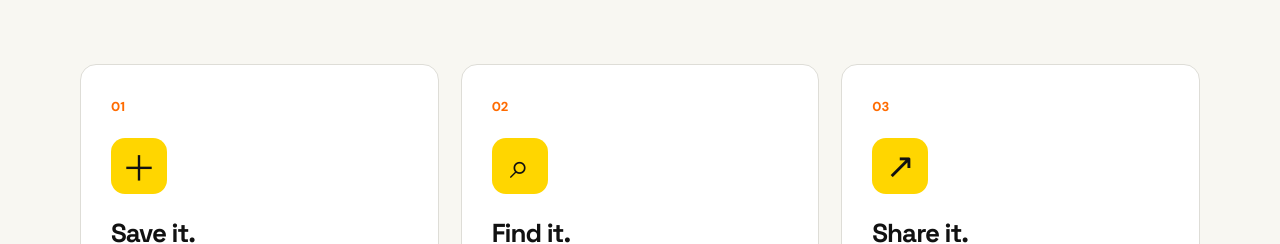
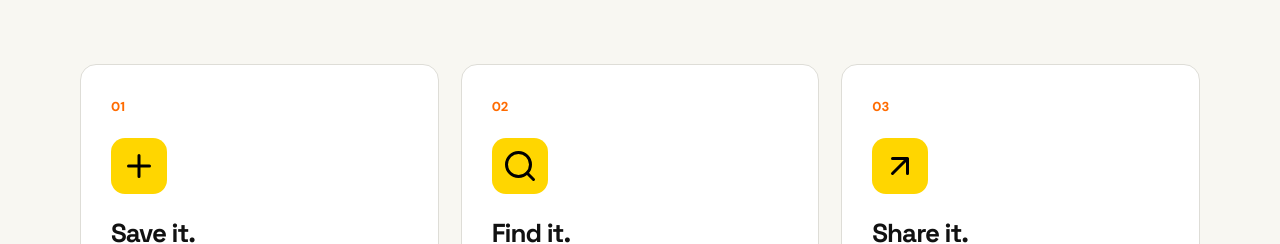
Before and after one commit to YoannLh/fast_landing, a plain HTML site: page index.html in a window 1280 px wide. Shown: the part 1500-1744 px from the top of the page. Drawn offline with Linux system fonts and the light colour scheme.

Commit message:
modify icons steps

```diff
--- a/index.html
+++ b/index.html
@@ -94,7 +94,7 @@
         <div class="steps">
           <article class="step">
             <span class="step-number">01</span>
-            <div class="step-icon">＋</div>
+            <div class="step-icon"><svg xmlns="http://www.w3.org/2000/svg" width="36" height="36" viewBox="0 0 24 24" fill="none" stroke="#000" stroke-width="2" stroke-linecap="round" stroke-linejoin="round" aria-hidden="true" focusable="false"><path d="M12 5v14M5 12h14" /></svg></div>
             <h3>Save it.</h3>
             <p>
               Keep your links, numbers and essential information in one place.
@@ -102,13 +102,13 @@
           </article>
           <article class="step">
             <span class="step-number">02</span>
-            <div class="step-icon">⌕</div>
+            <div class="step-icon"><svg xmlns="http://www.w3.org/2000/svg" width="36" height="36" viewBox="0 0 24 24" fill="none" stroke="#000" stroke-width="2" stroke-linecap="round" stroke-linejoin="round" aria-hidden="true" focusable="false"><circle cx="11" cy="11" r="8" /><path d="m21 21-4.3-4.3" /></svg></div>
             <h3>Find it.</h3>
             <p>Access what you need, whenever you need it.</p>
           </article>
           <article class="step">
             <span class="step-number">03</span>
-            <div class="step-icon">↗</div>
+            <div class="step-icon"><svg xmlns="http://www.w3.org/2000/svg" width="36" height="36" viewBox="0 0 24 24" fill="none" stroke="#000" stroke-width="2" stroke-linecap="round" stroke-linejoin="round" aria-hidden="true" focusable="false"><path d="M7 17 17 7M7 7h10v10" /></svg></div>
             <h3>Share it.</h3>
             <p>Generate a QR code and let anyone scan it.</p>
           </article>
```
Also changed, not shown: 1 other file.
